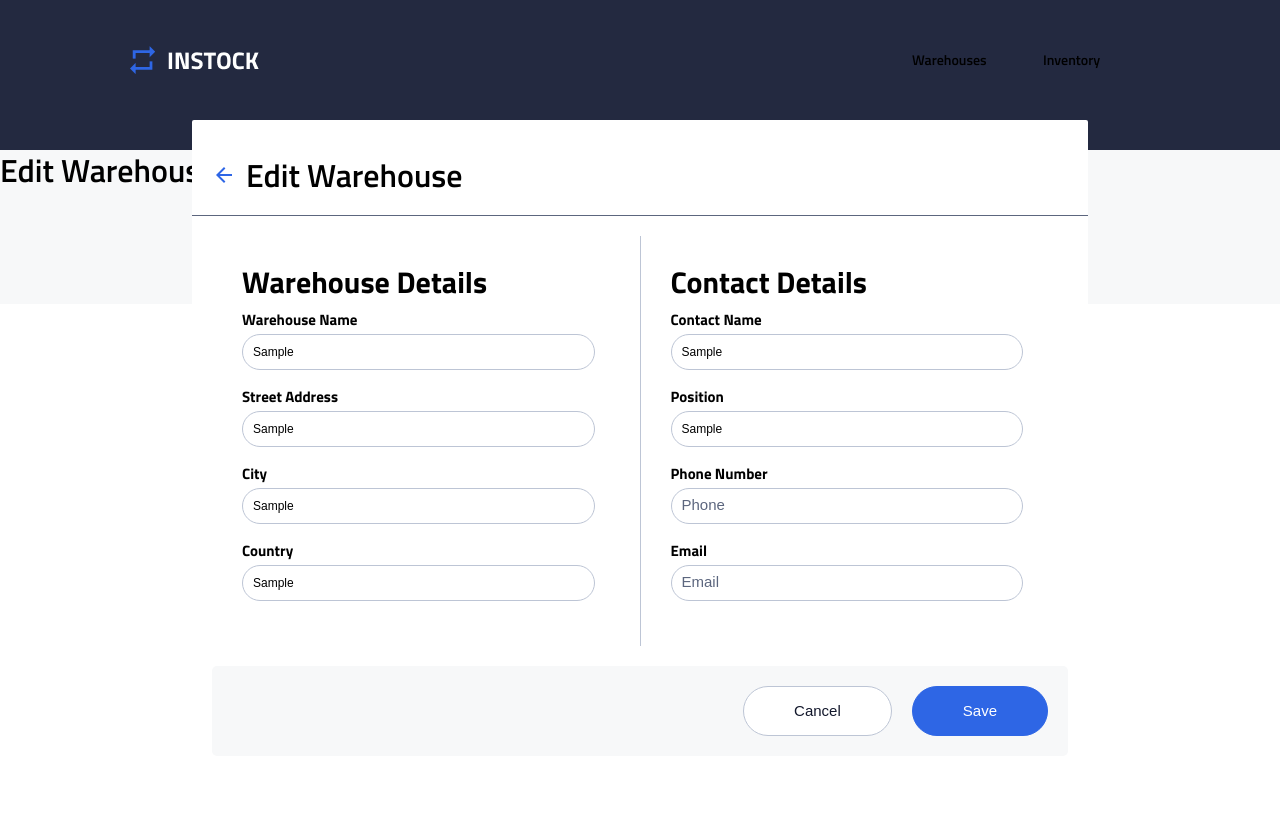
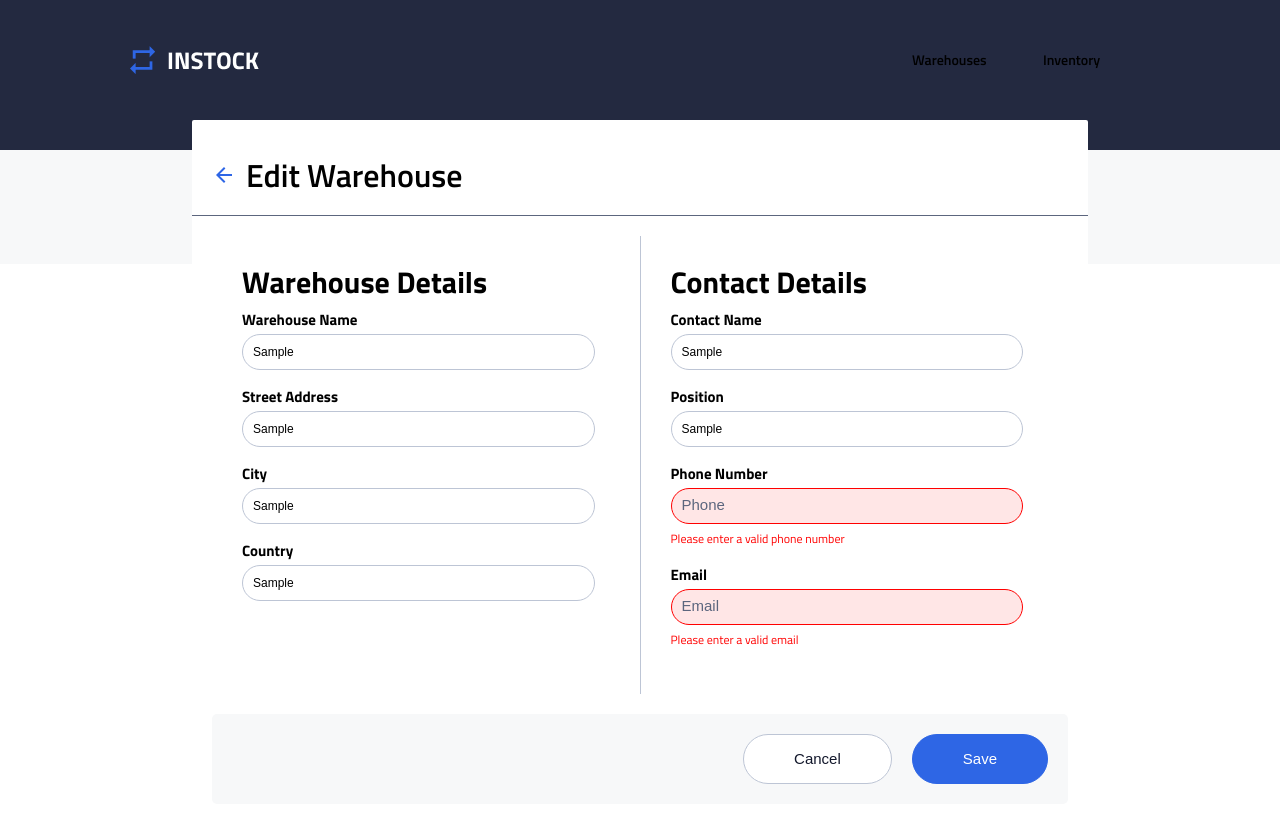
Before and after one commit to davidmaxxxy/instock-client, a React (Create React App) app: page /warehouses/1/edit in a window 1280 px wide. Both pictures are taken after typing "Sample", "Sample", "Sample", "Sample", "Sample", "Sample" into the empty fields and a click on the button "Save". Before the commit the page ends 800 px from the top, so only its background shows below. Built offline with nearby package versions, Linux system fonts and the light colour scheme.

Commit message:
Implemented changes from the comments section to Feature/SPF2-12

```diff
--- a/src/AppNavigations/AppNavigations.js
+++ b/src/AppNavigations/AppNavigations.js
@@ -4,20 +4,13 @@ import DisplayComponents from "../Components/DisplayComponents/DisplayComponents
 import EditWarehouse from "../Components/EditWarehouse/EditWarehouse";
 
 const AppNavigations = () => {
-  const handleClick = () => {
-    alert("Button clicked!");
-  };
-
   return (
     <Routes>
       <Route path="/" element={<Homepage />} />
       {/* to display  components  */}
       <Route path="/components" element={<DisplayComponents />} />
 
-      <Route
-        path="/warehouses/:id/edit"
-        element={<EditWarehouse handleClick={handleClick} />}
-      />
+      <Route path="/warehouses/:id/edit" element={<EditWarehouse />} />
     </Routes>
   );
 };
--- a/src/Components/DynamicForm/DynamicFormInput.css
+++ b/src/Components/DynamicForm/DynamicFormInput.css
@@ -41,4 +41,14 @@
 .dynamic-form__input::placeholder {
   font-size: 1.5rem;
   color: #5c667e;
+}
+.dynamic-form__input--error {
+  border-color: red;
+  background-color: #ffe6e6;
+}
+.dynamic-form__error-message {
+  color: red;
+  font-size: 1.2rem;
+  margin-top: -1rem;
+  margin-bottom: 1.5rem;
 }/*# sourceMappingURL=DynamicFormInput.css.map */
--- a/src/Components/DynamicForm/DynamicFormInput.jsx
+++ b/src/Components/DynamicForm/DynamicFormInput.jsx
@@ -13,12 +13,17 @@ const DynamicFormInput = ({
     <>
       <label className="dynamic-form__label">{title}</label>
       <input
-        className={`dynamic-form__input ${isError ? "isError" : ""} `}
+        className={`dynamic-form__input ${
+          isError ? "dynamic-form__input--error" : ""
+        }`}
         type={type}
         placeholder={placeholder}
         onChange={(e) => onChange(e.target.value)}
         value={value}
       />
+      {isError && (
+        <span className="dynamic-form__error-message">{isError}</span>
+      )}
     </>
   );
 };
--- a/src/Components/DynamicForm/DynamicFormInput.scss
+++ b/src/Components/DynamicForm/DynamicFormInput.scss
@@ -8,7 +8,6 @@
     text-align: left;
     width: 90%;
     margin-bottom: 0.2rem;
-
 
     @include tablet {
       font-size: 1.5rem;
@@ -42,5 +41,17 @@
       font-size: 1.5rem;
       color: $secondary-color-slate;
     }
+
+    &--error {
+      border-color: red;
+      background-color: #ffe6e6;
+    }
+  }
+
+  &__error-message {
+    color: red;
+    font-size: 1.2rem;
+    margin-top: -1rem; // Adjust spacing to move it closer to the input
+    margin-bottom: 1.5rem;
   }
 }
--- a/src/Components/EditWarehouse/EditWarehouse.jsx
+++ b/src/Components/EditWarehouse/EditWarehouse.jsx
@@ -1,16 +1,17 @@
 import React, { useState } from "react";
-import "./EditWarehouse.scss";
 import "../DynamicForm/DynamicForm.scss";
 import DynamicButton from "../DynamicButton/DynamicButton";
 import DynamicForm from "../DynamicForm/DynamicForm";
 import DynamicFormInput from "../DynamicForm/DynamicFormInput";
 import { faArrowLeft } from "@fortawesome/free-solid-svg-icons";
 import PageWrapper from "../PageWrapper/PageWrapper";
-import { useParams } from "react-router-dom";
+import { useParams, useNavigate } from "react-router-dom";
 import axios from "axios";
 
-const EditWarehouse = ({ handleClick }) => {
+const EditWarehouse = () => {
   const { id } = useParams();
+  const navigate = useNavigate();
+
   const [formData, setFormData] = useState({
     warehouse_name: "",
     address: "",
@@ -48,38 +49,43 @@ const EditWarehouse = ({ handleClick }) => {
     return Object.keys(newErrors).length === 0;
   };
 
+  const handleCancel = () => {
+    navigate(-1);
+  };
+
   const handleChange = (name, value) => {
     setFormData({ ...formData, [name]: value });
   };
 
-  const handleSubmit = async () => {
+  const handleSubmit = async (e) => {
+    e.preventDefault();
+
     if (validateForm()) {
       try {
         const response = await axios.put(
-          `http://localhost:3000/api/warehouses/${id}`,
+          `${process.env.REACT_APP_BACKEND_URL}warehouses/${id}`,
           formData
         );
 
         if (response.status === 200) {
           alert("Warehouse has been updated successfully");
+          const warehouseName = formData.warehouse_name;
+          navigate(`/warehouse/detail/${warehouseName}/${id}`);
         } else {
-          alert("Error updating warehouse: " + response.data.message);
+          console.log("Error updating warehouse: " + response.data.message);
         }
       } catch (err) {
         console.log(err);
         alert(
-          "Error updating warehouse" + err.response?.data?.message ||
-            err.message
+          "Error updating warehouse" +
+            (err.response?.data?.message || err.message)
         );
       }
-    } else {
-      alert("Please correct the errors in the form");
     }
   };
 
   return (
     <div>
-      <h1>Edit Warehouse Page</h1>
       <PageWrapper title="Edit Warehouse" location="Warehouse-edit">
         <div className="dynamic-form__container">
           <div className="dynamic-form__section">
@@ -160,7 +166,7 @@ const EditWarehouse = ({ handleClick }) => {
             title="Cancel"
             colorClass="primary-color-white"
             size="large"
-            onClick={handleClick}
+            onClick={handleCancel}
           />
           <DynamicButton
             title="Save"
```
Also changed, not shown: src/Components/EditWarehouse/EditWarehouse.scss (deleted), 2 other files (tests, documents, lock files or other folders).
